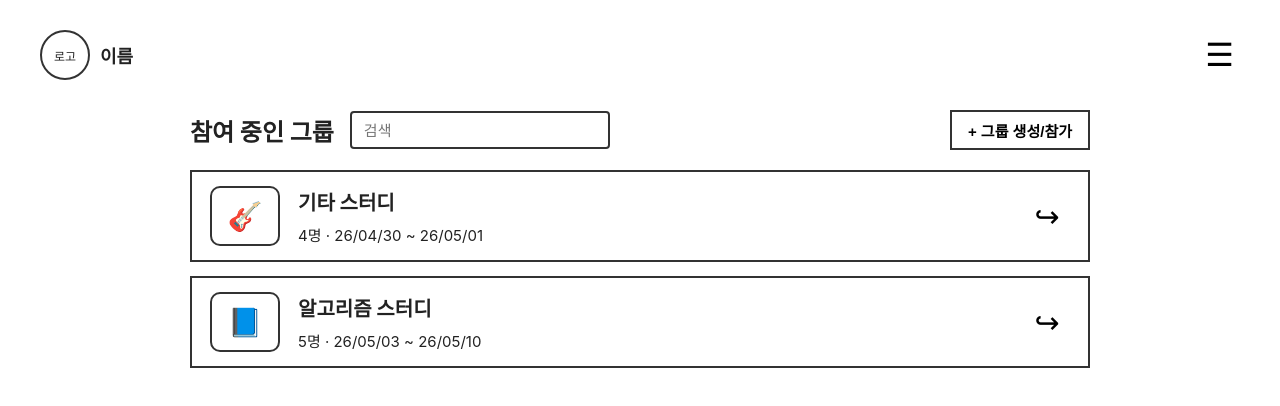
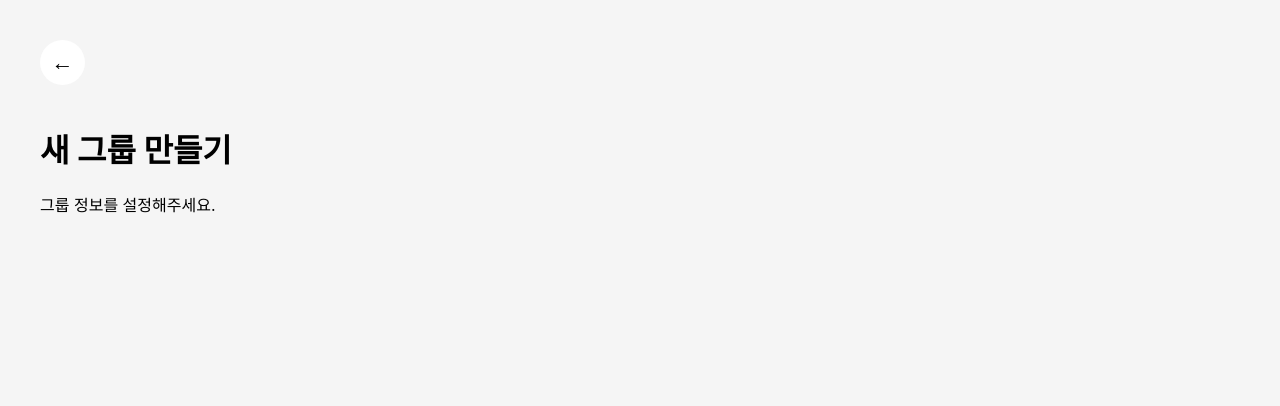
Before and after one commit to isehyun628-oss/TimeSync, a React (Create React App) app: page /groups/create in a window 1280 px wide. Shown: the top 406 px of the page. Built offline with nearby package versions, Linux system fonts and the light colour scheme.

Commit message:
feat: 그룹 생성 페이지 이동 연결

```diff
--- a/package.json
+++ b/package.json
@@ -9,6 +9,7 @@
     "@testing-library/user-event": "^13.5.0",
     "react": "^19.2.6",
     "react-dom": "^19.2.6",
+    "react-router-dom": "^7.18.1",
     "react-scripts": "5.0.1",
     "web-vitals": "^2.1.4"
   },
--- a/src/App.js
+++ b/src/App.js
@@ -1,8 +1,22 @@
-// 화면 테스트 (삭제해도됨)
+import { BrowserRouter, Routes, Route } from "react-router-dom";
+// 페이지 이동에 필요한 기능
 import GroupPage from "./pages/GroupPage";
+import CreateGroupPage from "./pages/CreateGroupPage";
+// 페이지 불러오기
 
 function App() {
-  return <GroupPage />;
+  return (
+    <BrowserRouter>
+      <Routes>
+        <Route path="/" element={<GroupPage />} />
+
+        <Route
+          path="/groups/create"
+          element={<CreateGroupPage />}
+        />
+      </Routes>
+    </BrowserRouter>
+  );
 }
 
 export default App;
--- /dev/null
+++ b/src/pages/CreateGroupPage.css
@@ -0,0 +1,23 @@
+.create-group-page {
+  min-height: 100vh;
+  padding: 40px;
+  box-sizing: border-box;
+  background-color: #f5f5f5;
+}
+
+.create-group-page h1 {
+  margin-top: 40px;
+}
+
+.create-group-back-button {
+  width: 45px;
+  height: 45px;
+
+  border: none;
+  border-radius: 50%;
+
+  background-color: white;
+  font-size: 22px;
+
+  cursor: pointer;
+}
--- /dev/null
+++ b/src/pages/CreateGroupPage.js
@@ -0,0 +1,23 @@
+import { useNavigate } from "react-router-dom";
+import "./CreateGroupPage.css";
+
+function CreateGroupPage() {
+  const navigate = useNavigate();
+  // 페이지 이동
+
+  return (
+    <div className="create-group-page">
+      <button
+        className="create-group-back-button"
+        onClick={() => navigate(-1)}
+      >
+        ←
+      </button>
+
+      <h1>새 그룹 만들기</h1>
+      <p>그룹 정보를 설정해주세요.</p>
+    </div>
+  );
+}
+
+export default CreateGroupPage;
--- a/src/pages/CreatePage.js
+++ /dev/null
@@ -1 +0,0 @@
-import "./CreatePage.css";
--- a/src/pages/GroupPage.js
+++ b/src/pages/GroupPage.js
@@ -1,14 +1,26 @@
 import { useState } from "react";
 // react의 useState 불러오기
+
+import { useNavigate } from "react-router-dom";
+// 라우터 불러오기
+
 import "./GroupPage.css";
 // css 불러오기
 
 function GroupPage() {
+    const navigate = useNavigate();
+    // 페이지 이동
+
     const [isDropdownOpen, setIsDropdownOpen] = useState(false);
     // 드롭다운 설정
 
     const [searchText, setSearchText] = useState("");
     // 검색 기능
+
+    const handleCreateGroup = () => {
+        navigate("/groups/create");
+    };
+    // 그룹 생성 페이지로 이동
 
     const groups = [
         {
@@ -33,10 +45,13 @@ function GroupPage() {
     const filteredGroups = groups.filter((group) =>
         group.name.includes(searchText)
     );
+    // 검색어가 포함된 그룹만 필터링
 
     return (
-    // 그룹 헤더 (로고, 이름)
+        // 그룹 전체 페이지
         <div className="group-page">
+
+            {/* 그룹 헤더 (로고, 이름) */}
             <header className="group-header">
                 <div className="profile-area">
                     <div className="profile-image">로고</div>
@@ -46,53 +61,79 @@ function GroupPage() {
                 <button className="menu-button">☰</button>
             </header>
 
+            {/* 그룹 목록 메인 영역 */}
             <main className="group-main">
                 <div className="group-top-area">
                     <h1>참여 중인 그룹</h1>
 
+                    {/* 그룹 검색창 */}
                     <input
                         className="group-search"
                         type="text"
                         placeholder="검색"
                         value={searchText}
-            onChange={(event) => setSearchText(event.target.value)}
+                        onChange={(event) =>
+                            setSearchText(event.target.value)
+                        }
                     />
 
+                    {/* 그룹 생성 및 참가 영역 */}
                     <div className="group-create-area">
                         <button
                             className="group-create-button"
-             onClick={() => setIsDropdownOpen(!isDropdownOpen)}
+                            onClick={() =>
+                                setIsDropdownOpen(!isDropdownOpen)
+                            }
                         >
                             + 그룹 생성/참가
                         </button>
 
+                        {/* 그룹 생성/참가 버튼을 누르면 드롭다운 표시 */}
                         {isDropdownOpen && (
                             <div className="group-dropdown">
-                 <button>새 그룹 만들기</button>
-                 <button>초대코드로 참가하기</button>
+                                <button onClick={handleCreateGroup}>
+                                    새 그룹 만들기
+                                </button>
+
+                                <button>
+                                    초대코드로 참가하기
+                                </button>
                             </div>
                         )}
                     </div>
                 </div>
 
+                {/* 참여 중인 그룹 목록 */}
                 <section className="group-list">
                     {filteredGroups.length > 0 ? (
                         filteredGroups.map((group) => (
-            <div className="group-card" key={group.id}>
-                <div className="group-icon">{group.icon}</div>
+                            <div
+                                className="group-card"
+                                key={group.id}
+                            >
+                                <div className="group-icon">
+                                    {group.icon}
+                                </div>
 
                                 <div className="group-info">
                                     <h2>{group.name}</h2>
+
                                     <p>
-                    {group.members}명 · {group.startDate} ~ {group.endDate}
+                                        {group.members}명 ·{" "}
+                                        {group.startDate} ~{" "}
+                                        {group.endDate}
                                     </p>
                                 </div>
 
-                <button className="leave-button">↪</button>
+                                <button className="leave-button">
+                                    ↪
+                                </button>
                             </div>
                         ))
                     ) : (
-            <p className="no-group-message">검색 결과가 없습니다.</p>
+                        <p className="no-group-message">
+                            검색 결과가 없습니다.
+                        </p>
                     )}
                 </section>
             </main>
```
Also changed, not shown: src/pages/CreatePage.css (deleted), 1 other file (tests, documents, lock files or other folders). Lines whose indentation alone changed are shown as unchanged.
